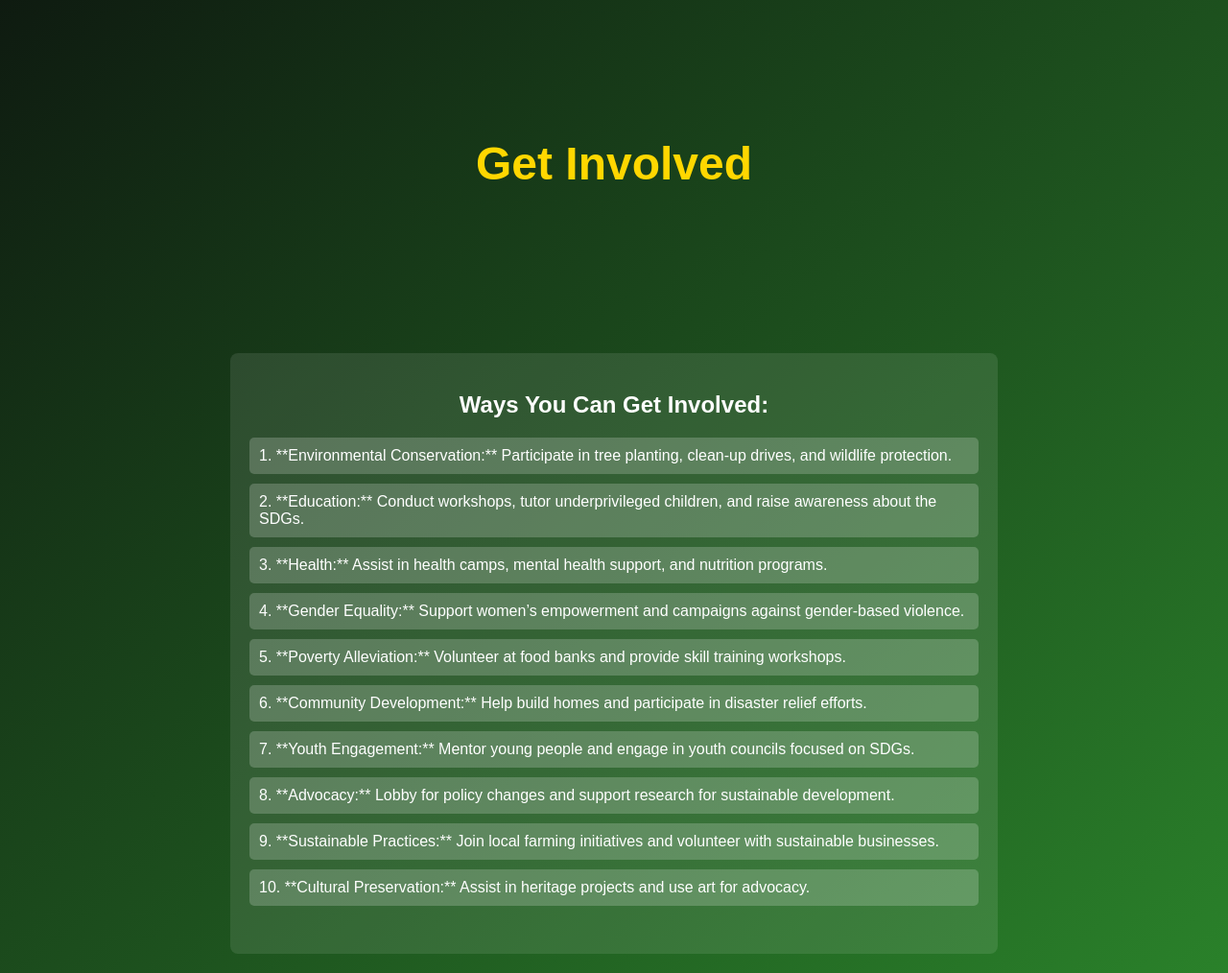
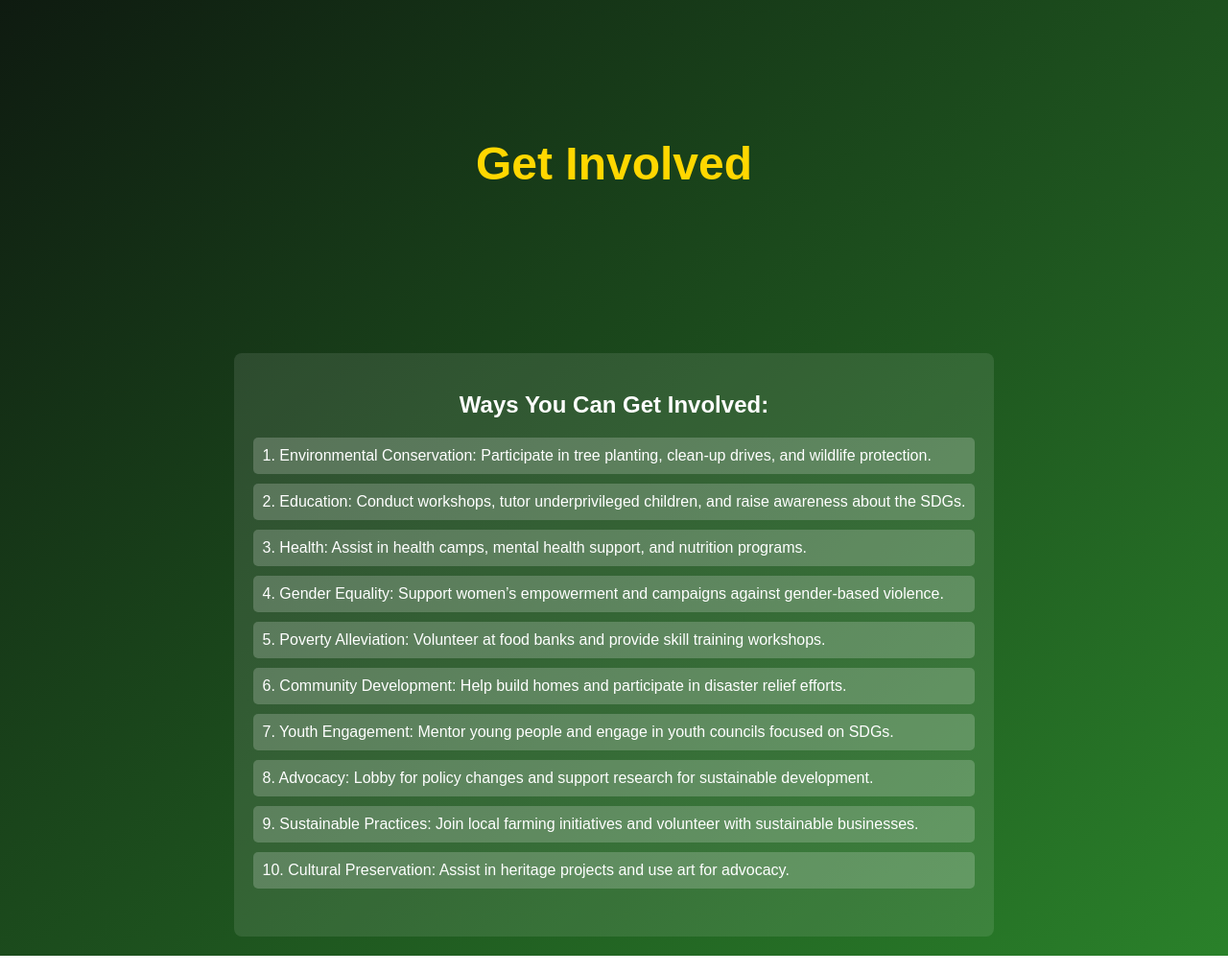
Before and after one commit to Infinite-101/minimalistic, a plain HTML site: page get-involved.html in a window 1280 px wide. Shown: the part 117-1131 px from the top of the page at 96% size. Drawn offline with Linux system fonts and the light colour scheme.

Commit message:
Update get-involved.html

```diff
--- a/get-involved.html
+++ b/get-involved.html
@@ -94,16 +94,16 @@
     <div class="ways-to-get-involved">
         <h2>Ways You Can Get Involved:</h2>
         <ul>
-            <li>1. **Environmental Conservation:** Participate in tree planting, clean-up drives, and wildlife protection.</li>
-            <li>2. **Education:** Conduct workshops, tutor underprivileged children, and raise awareness about the SDGs.</li>
-            <li>3. **Health:** Assist in health camps, mental health support, and nutrition programs.</li>
-            <li>4. **Gender Equality:** Support women’s empowerment and campaigns against gender-based violence.</li>
-            <li>5. **Poverty Alleviation:** Volunteer at food banks and provide skill training workshops.</li>
-            <li>6. **Community Development:** Help build homes and participate in disaster relief efforts.</li>
-            <li>7. **Youth Engagement:** Mentor young people and engage in youth councils focused on SDGs.</li>
-            <li>8. **Advocacy:** Lobby for policy changes and support research for sustainable development.</li>
-            <li>9. **Sustainable Practices:** Join local farming initiatives and volunteer with sustainable businesses.</li>
-            <li>10. **Cultural Preservation:** Assist in heritage projects and use art for advocacy.</li>
+            <li>1. Environmental Conservation: Participate in tree planting, clean-up drives, and wildlife protection.</li>
+            <li>2. Education: Conduct workshops, tutor underprivileged children, and raise awareness about the SDGs.</li>
+            <li>3. Health: Assist in health camps, mental health support, and nutrition programs.</li>
+            <li>4. Gender Equality: Support women’s empowerment and campaigns against gender-based violence.</li>
+            <li>5. Poverty Alleviation: Volunteer at food banks and provide skill training workshops.</li>
+            <li>6. Community Development: Help build homes and participate in disaster relief efforts.</li>
+            <li>7. Youth Engagement: Mentor young people and engage in youth councils focused on SDGs.</li>
+            <li>8. Advocacy: Lobby for policy changes and support research for sustainable development.</li>
+            <li>9. Sustainable Practices: Join local farming initiatives and volunteer with sustainable businesses.</li>
+            <li>10. Cultural Preservation: Assist in heritage projects and use art for advocacy.</li>
         </ul>
     </div>
 
```
